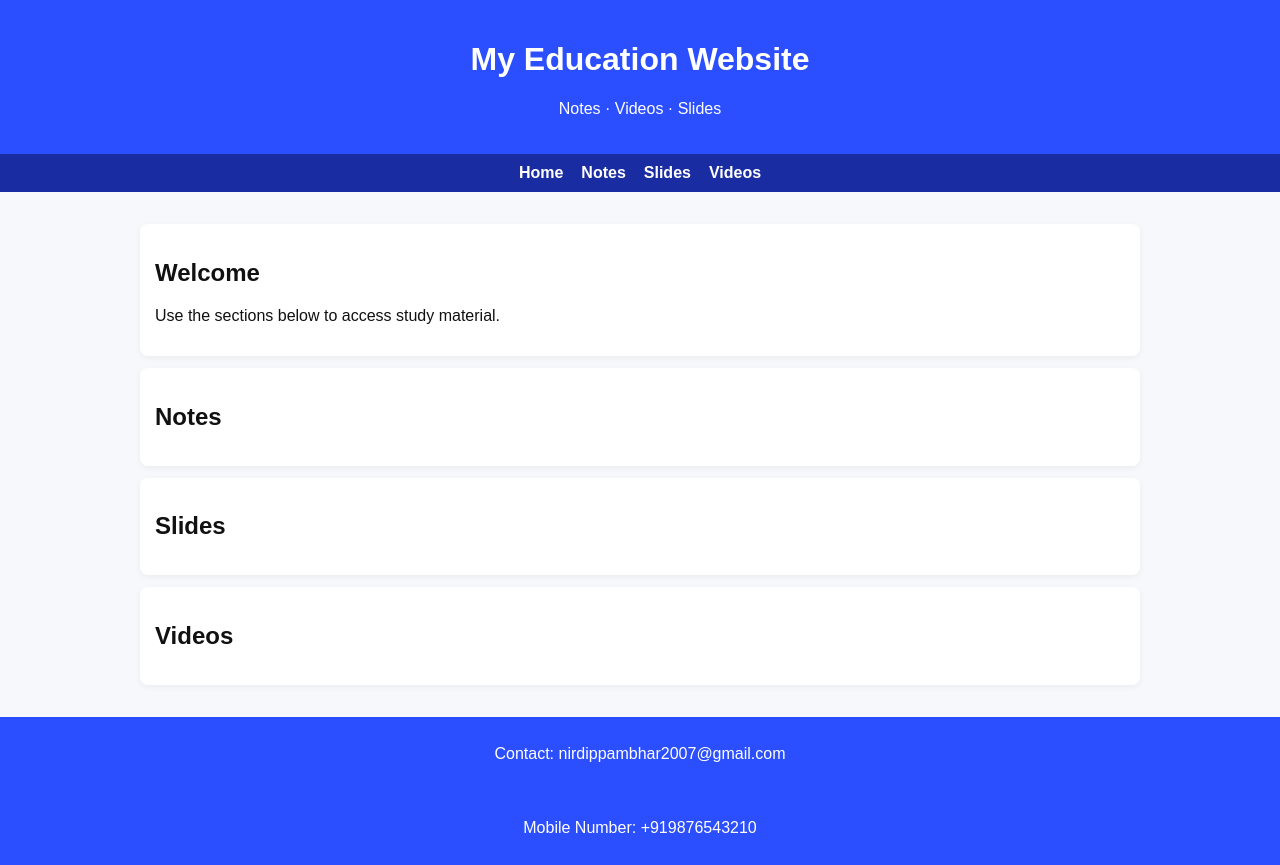
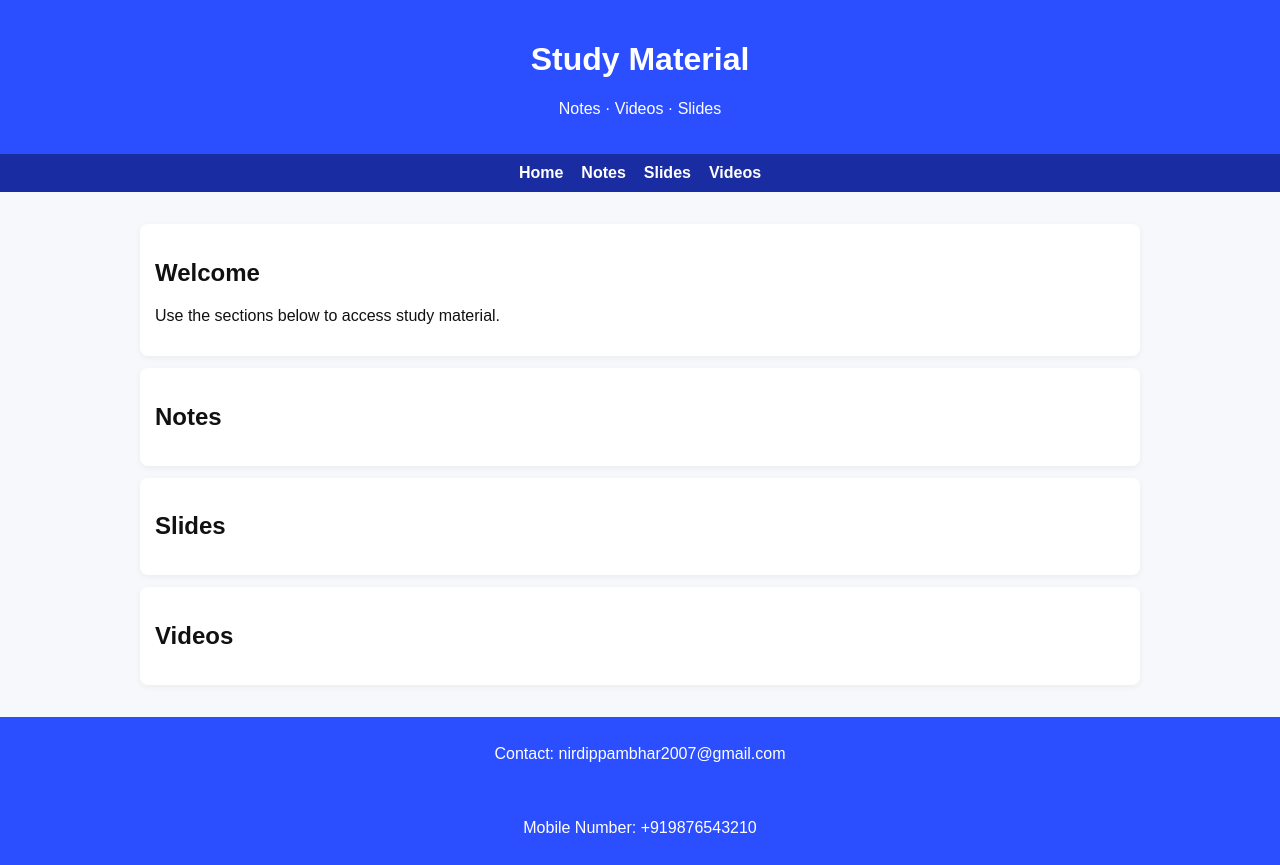
Before and after one commit to nirdippatel/nirdippatel.github.io, a plain HTML site: page index.html in a window 1280 px wide. Drawn offline with Linux system fonts and the light colour scheme.

Commit message:
Update index.html

```diff
--- a/index.html
+++ b/index.html
@@ -7,7 +7,7 @@
   <link rel="stylesheet" href="styles.css">
 </head>
 <body>
-  <header><h1>My Education Website</h1><p>Notes · Videos · Slides</p></header>
+  <header><h1>Study Material</h1><p>Notes · Videos · Slides</p></header>
   <nav id="main-nav">
     <a href="#home">Home</a>
     <a href="#notes">Notes</a>
@@ -26,4 +26,5 @@
 
   <script src="app.js"></script>
 </body>
+
 </html>
```
